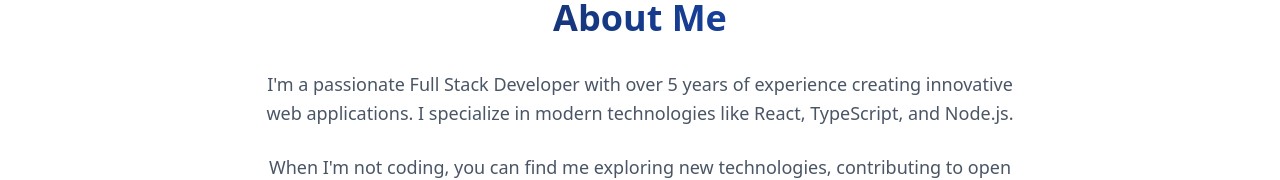
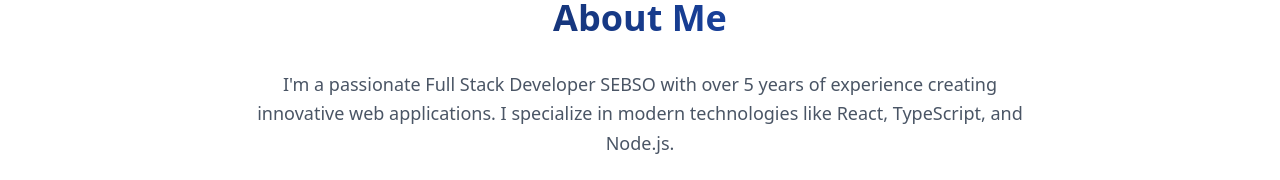
Before and after one commit to Kutis9/Kutis9.github.io, a React (Vite) app: page / in a window 1280 px wide. Shown: the part 628-808 px from the top of the page. Built offline with nearby package versions, Linux system fonts and the light colour scheme; no server answers.

Commit message:
Test actions v gite

```diff
--- a/src/components/About.tsx
+++ b/src/components/About.tsx
@@ -16,7 +16,7 @@
           </h2>
           <div className="max-w-3xl mx-auto space-y-6">
             <p className="text-lg text-gray-600 leading-relaxed">
-              I'm a passionate Full Stack Developer with over 5 years of experience creating
+              I'm a passionate Full Stack Developer SEBSO with over 5 years of experience creating
               innovative web applications. I specialize in modern technologies like React,
               TypeScript, and Node.js.
             </p>
```
